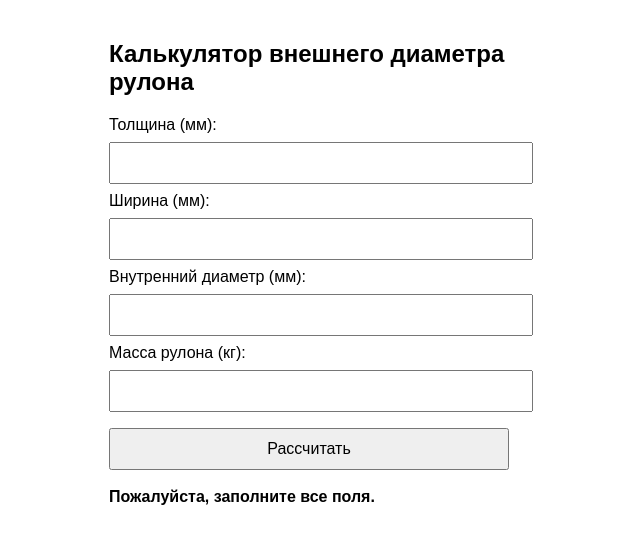
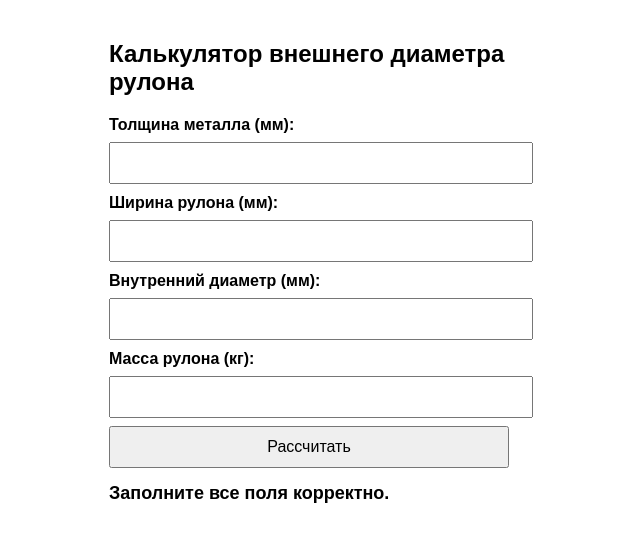
Before and after one commit to wuji9i/Roll-diameter-calcilulator, a plain HTML site: page index.html in a window 1280 px wide. Both pictures are taken after a click on the button "Рассчитать". Shown: the whole page, without its empty margins (331-971 px from the left). Drawn offline with Linux system fonts and the light colour scheme.

Commit message:
Update index.html

```diff
--- a/index.html
+++ b/index.html
@@ -1,29 +1,51 @@
 <!DOCTYPE html>
 <html lang="ru">
-<head><meta charset="UTF-8"/><meta name="viewport" content="width=device-width,initial-scale=1.0"/><title>Калькулятор диаметра рулона</title><style>body{font-family:Arial,sans-serif;max-width:400px;margin:auto;padding:20px}input,button{width:100%;padding:10px;margin:8px 0;font-size:16px}#result{margin-top:10px;font-weight:bold}</style></head>
+<head>
+  <meta charset="UTF-8" />
+  <title>Калькулятор рулона</title>
+  <style>
+    body { font-family: Arial, sans-serif; padding: 20px; max-width: 400px; margin: auto; }
+    input, button { width: 100%; padding: 10px; margin-top: 8px; font-size: 16px; }
+    label { margin-top: 10px; display: block; font-weight: bold; }
+    #result { margin-top: 15px; font-size: 18px; font-weight: bold; }
+  </style>
+</head>
 <body>
   <h2>Калькулятор внешнего диаметра рулона</h2>
-<label>Толщина (мм):</label><input type="number" id="thickness" step="any"/>
-<label>Ширина (мм):</label><input type="number" id="width" step="any"/>
-<label>Внутренний диаметр (мм):</label><input type="number" id="innerDiameter" step="any"/>
-<label>Масса рулона (кг):</label><input type="number" id="weight" step="any"/>
+
+  <label>Толщина металла (мм):</label>
+  <input type="number" id="thickness" step="0.01">
+
+  <label>Ширина рулона (мм):</label>
+  <input type="number" id="width" step="0.1">
+
+  <label>Внутренний диаметр (мм):</label>
+  <input type="number" id="inner" step="1">
+
+  <label>Масса рулона (кг):</label>
+  <input type="number" id="mass" step="0.1">
+
   <button onclick="calculate()">Рассчитать</button>
+
   <div id="result">Результат появится здесь</div>
+
   <script>
-function calculate(){
-  const t = parseFloat(document.getElementById("thickness").value);
-  const w = parseFloat(document.getElementById("width").value);
-  const dInner = parseFloat(document.getElementById("innerDiameter").value);
-  const m = parseFloat(document.getElementById("weight").value);
-  if(!t||!w||!dInner||!m){
-    document.getElementById("result").innerText = "Пожалуйста, заполните все поля.";
+    function calculate() {
+      const t = parseFloat(document.getElementById("thickness").value); // мм
+      const w = parseFloat(document.getElementById("width").value);     // мм
+      const dInner = parseFloat(document.getElementById("inner").value); // мм
+      const m = parseFloat(document.getElementById("mass").value);       // кг
+
+      if (!t || !w || !dInner || !m) {
+        document.getElementById("result").innerText = "Заполните все поля корректно.";
         return;
       }
-  const density = 7850;
-  const volume = m/density;
-  const area = volume/(t/1000);
-  const area_mm2 = area*1e6;
-  const dOuter = Math.sqrt((4*area_mm2/Math.PI)+dInner*dInner);
+
+      const density = 7850; // кг/м³ (сталь)
+      const volume = m / density; // м³
+      const length = volume / ((t / 1000) * (w / 1000)); // м
+      const dOuter = Math.sqrt(Math.pow(dInner, 2) + (4 * length * (t / 1000)) / Math.PI); // мм
+
       document.getElementById("result").innerText = "Внешний диаметр: " + dOuter.toFixed(2) + " мм";
     }
   </script>
```
Lines whose indentation alone changed are shown as unchanged.
